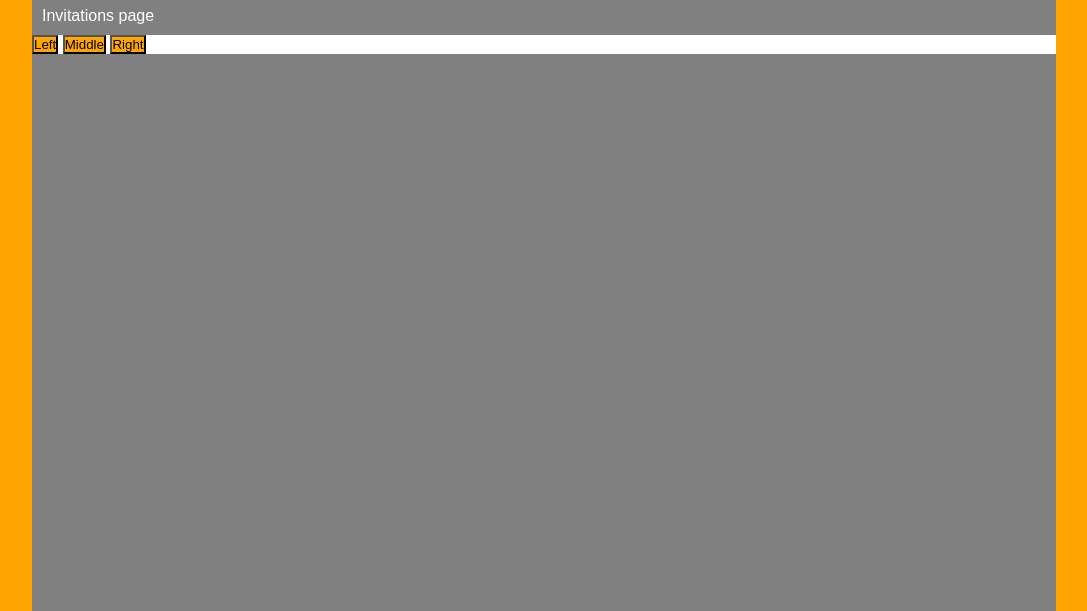
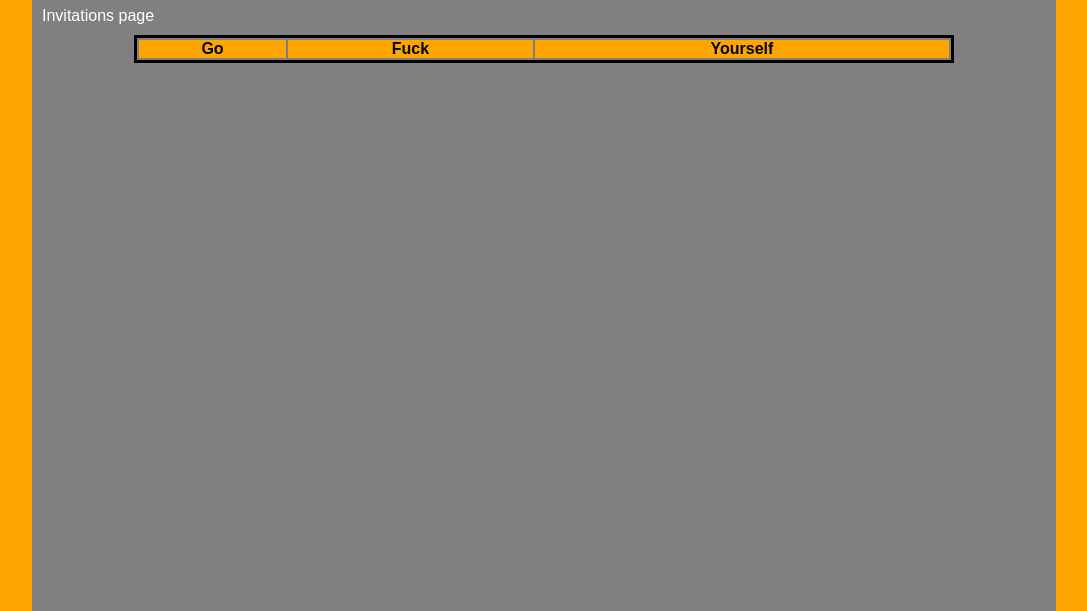
Before and after one commit to Juiposa/cis3750, a plain HTML site: page wireframe_3750/part_invite.html in a window 1280 px wide. Shown: the part 189-800 px from the top of the page, without its empty margins (96-1183 px from the left). Drawn offline with nearby package versions, Linux system fonts and the light colour scheme.

Commit message:
hey look a table

```diff
--- a/wireframe_3750/part_invite.html
+++ b/wireframe_3750/part_invite.html
@@ -30,13 +30,13 @@
 		<div id="main">
 			<!-- main content section -->
 			<p style="background:10px;padding:10px;">Invitations page</p>
-			<div class="btn-group" role="group" aria-label="..." style="background:white;">
-				<button type="button" class="btn btn-default">Left</button>
-  				<button type="button" class="btn btn-default">Middle</button>
- 				<button type="button" class="btn btn-default">Right</button>
-			</div>
-
-
+			<table id="inv_table">
+				<tr>
+					<th>Go</th>
+					<th>Fuck</th>
+					<th>Yourself</th>
+				</tr>
+			</table>
 		</div>
 		<div id="footer">
 
--- a/wireframe_3750/style.css
+++ b/wireframe_3750/style.css
@@ -5,6 +5,7 @@
 	background:orange;
 }
 
+/*page header styles*/
 #header{
 	position:relative;
 	width:80%;
@@ -60,3 +61,14 @@
 	padding:8px;
 	height:90px;
 }
+
+/*invitation pages style*/
+
+table#inv_table {
+	border: 3px solid black;
+	margin: auto;
+	width: 80%;
+	text-align: center;
+	position: relative;
+	background: grey;
+}
```
